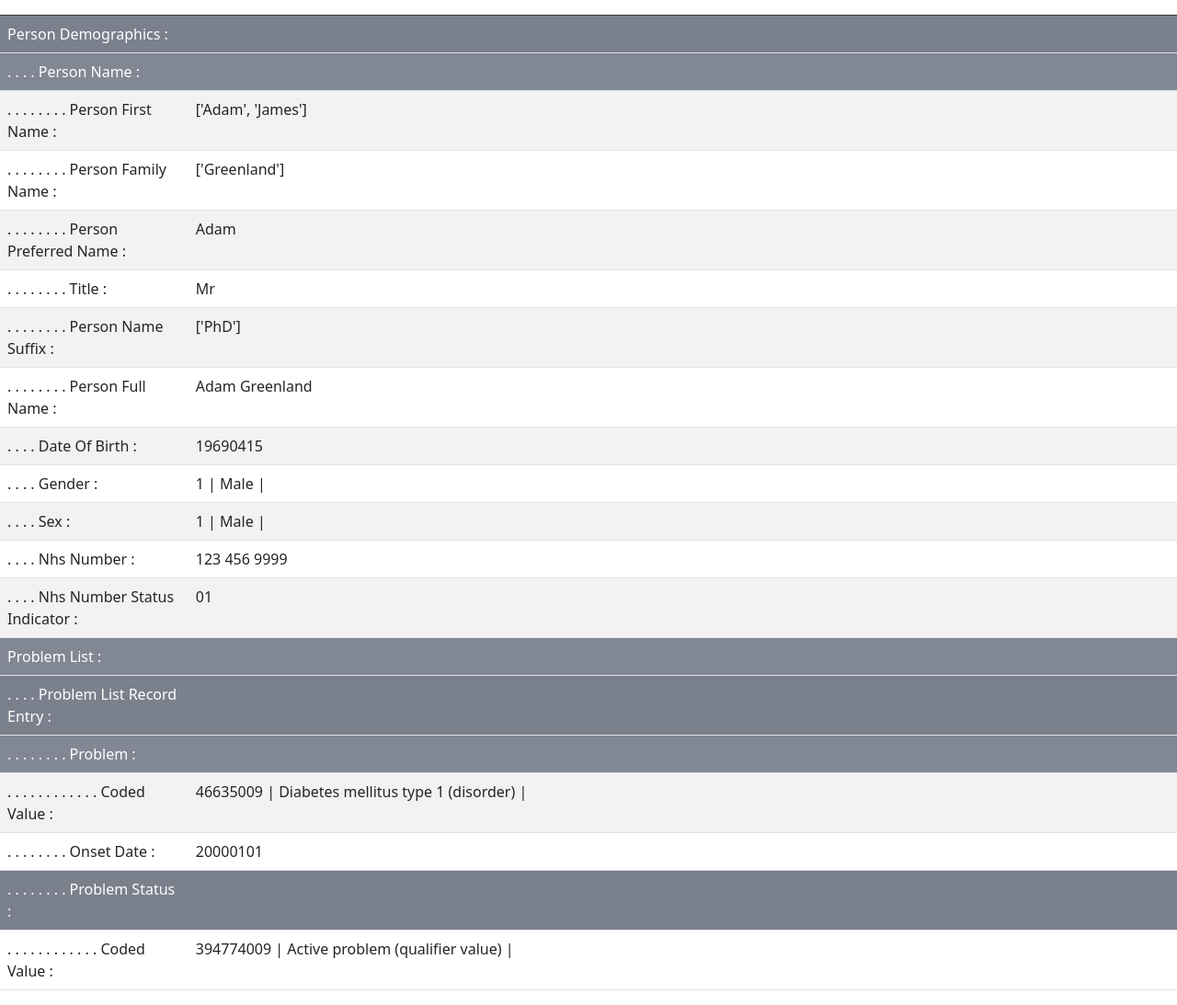
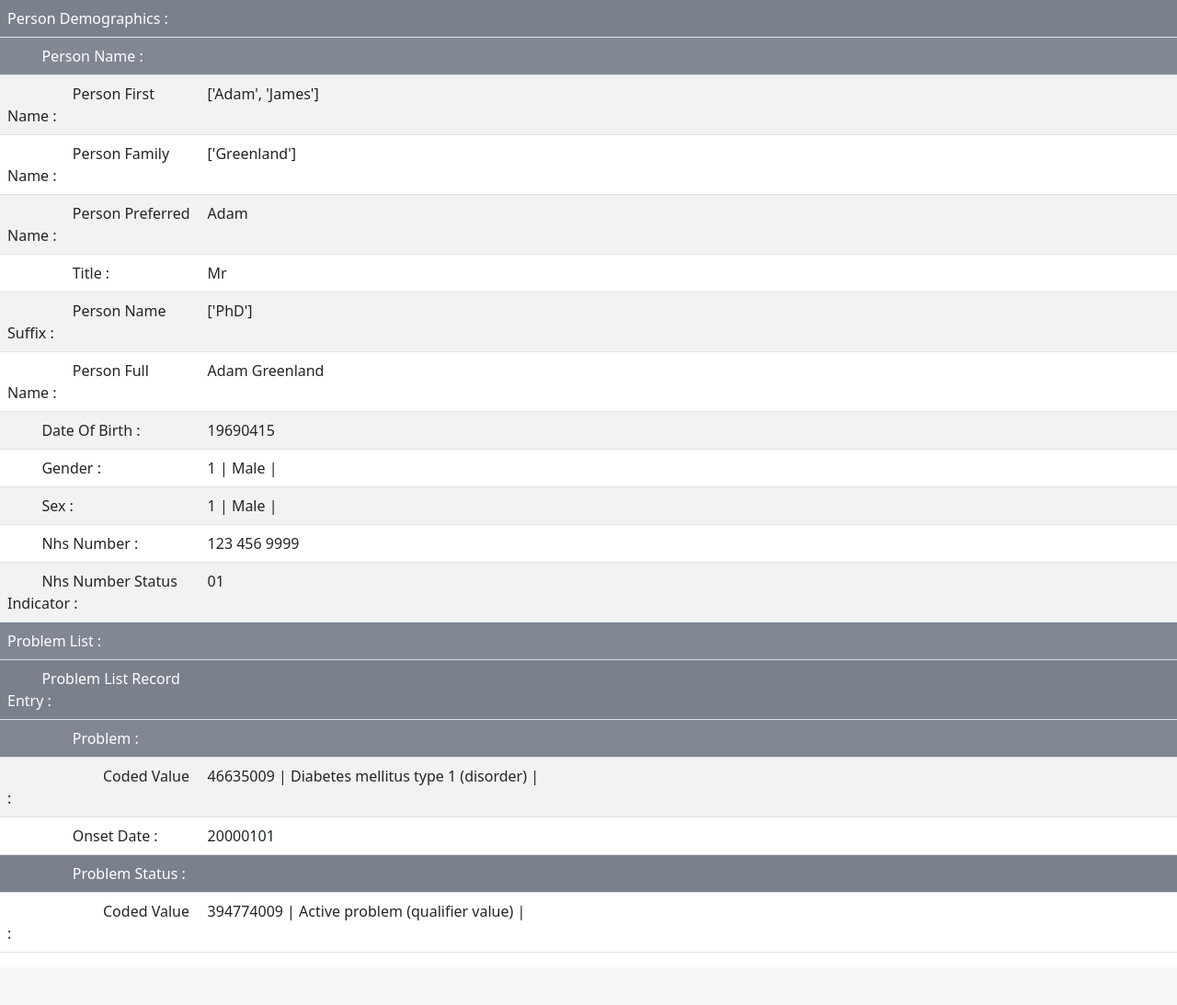
Before and after one commit to charliemccay/PRSB-Jinja-Templates, a Flask app: page / in a window 1280 px wide. Shown: the whole page at 92% size. After the commit the page ends 1036 px from the top, so only its background shows below. Run offline with Flask 3, Linux system fonts and the light colour scheme.

Commit message:
Dot issue ixed, left column uses set size

```diff
--- a/templates/newRightTemplate.html
+++ b/templates/newRightTemplate.html
@@ -15,19 +15,13 @@
 
 
 <table class="table table-striped">
-    <thead class="table-dark">
-        <tr>
-        <th scope="col" style="background-color: rgba(255, 255, 255, 0.8); width: 16%;"></th>
-        <th scope="col" style="background-color: rgba(255, 255, 255, 0.8);"></th>
-        </tr>
-    </thead>
     <tbody>
         {% macro render_list(data, indent=0) %}
             {% for key, value in data.items() %}
                 {% if value is mapping %}
 
                 <tr>
-                    <td style="background-color: rgba(13, 25, 47, 0.516); color: white;">{{" . " * indent}}{{ key_format_fix(key) }}: </td>
+                    <td style="background-color: rgba(13, 25, 47, 0.516); color: white;  width: 17%;">{{"&nbsp;&nbsp;" * indent}}{{ key_format_fix(key) }}: </td>
                     <td style="background-color: rgba(13, 25, 47, 0.516); color: white;"></td>
                 </tr>
                     {{ render_list(value, indent+4) }}
@@ -37,7 +31,7 @@
 
                             {% for item in value %}
                                     <tr>
-                                        <td style="background-color: rgba(13, 25, 47, 0.516); color: white;">{{" . " * indent}}{{ key_format_fix(key) }}: </td>
+                                        <td style="background-color: rgba(13, 25, 47, 0.516); color: white;  width: 17%;">{{"&nbsp;&nbsp;" * indent}}{{ key_format_fix(key) }}: </td>
                                         <td style="background-color: rgba(13, 25, 47, 0.516); color: white;"></td>
                                     </tr>
                                     {{ render_list(item, indent+4) }}
@@ -46,7 +40,7 @@
 
                         {% else %}
                             <tr >
-                                <td>{{" . " * indent}}{{ key_format_fix(key) }}: </td>
+                                <td  width: 17%;>{{"&nbsp;&nbsp;" * indent}}{{ key_format_fix(key) }}: </td>
                                 <td> {{ value }} </td>
                             </tr>
                         {% endif %}
@@ -54,7 +48,7 @@
                 {% else %}
 
                     <tr>
-                        <td>{{" . " * indent}}{{ key_format_fix(key) }}: </td>
+                        <td  width: 17%;>{{"&nbsp;&nbsp;" * indent}}{{ key_format_fix(key) }}: </td>
                         <td> {{ value }} </td>
                     </tr>
 
```
Also changed, not shown: 1 other file.
